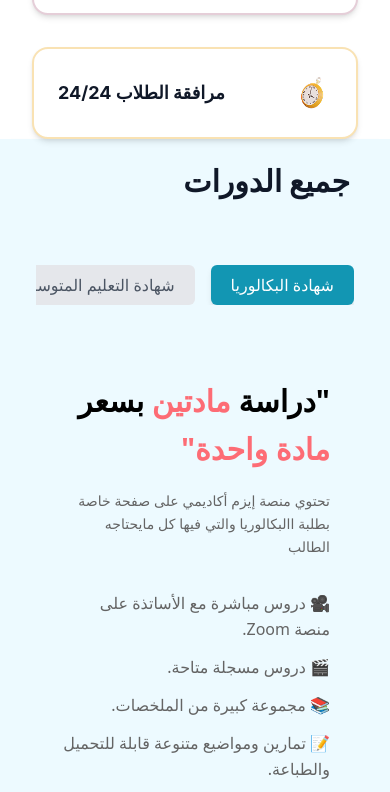
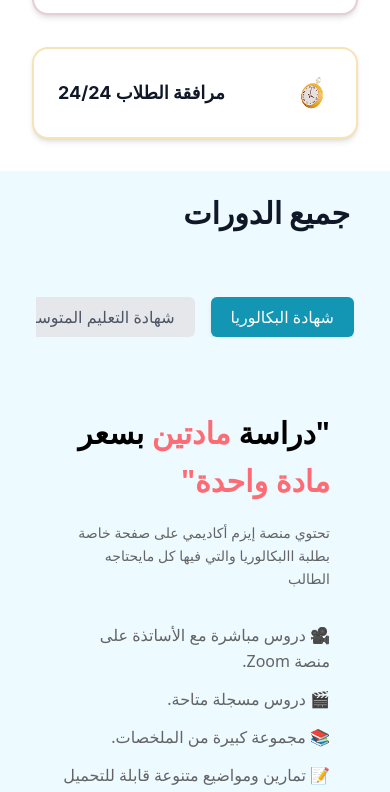
Before and after one commit to maryweb759/izem-academy-project, a React (Create React App) app in the folder Izem-Academy/: page / in a window 390 px wide. Shown: the part 1234-2026 px from the top of the page. Built offline with nearby package versions, Linux system fonts and the light colour scheme.

Commit message:
fix: no margin above courses section

```diff
--- a/Izem-Academy/src/components/courses.js
+++ b/Izem-Academy/src/components/courses.js
@@ -61,7 +61,7 @@ const CoursesSection = () => {
   const [activeTab, setActiveTab] = useState("baccalaureate");
 
   return (
-    <div className="w-full  bg-customBlue shadow-lg px-6 pt-6">
+<div className="w-full bg-customBlue shadow-lg px-6 pt-6 mt-8 sm:mt-0">
          <div className="container">
 
       <h1 className="text-3xl lg:text-5xl xl:text-6xl font-bold font-inter text-mainDarkColor mb-6 px-4 leading-tight">
--- a/Izem-Academy/src/pages/Home.js
+++ b/Izem-Academy/src/pages/Home.js
@@ -116,25 +116,7 @@ function Home() {
 
   return (
     <div className="bg-bgColor flex flex-col items-center justify-center  p-6 sm:p-10 md:p-20">
-      {/* <div className="w-full  bg-white  rounded-xl shadow-sm py-4 sm:py-8 px-4 mb-6 sm:mb-8">
-      <div className="flex justify-between items-center">
-        <button
-          className="p-1 text-gray-600 hover:text-gray-800"
-          onClick={() => navigator.clipboard.writeText(userData?.referral_code)}
-        >
-          <img src={copy} alt='copy'/>
-        </button>
-        <div className='flex flex-col'>
-         <p className=' text-secondDarkColor font-roboto text-xl font-normal'>
-         رمز الاحالة
-         </p>
-         <p className='text-darkGrey  font-roboto text-sm font-normal'>
-          {userData?.referral_code}
-         </p>
-        </div>
-      </div>
-    </div> */}
-    <HeroSection />
+
       {/* Stats Grid */}
       <div className="w-full grid grid-cols-3 gap-4 py-4 sm:py-8 mb-6 sm:mb-8">
         <div className="bg-white rounded-xl shadow-sm p-3 text-center">
```
